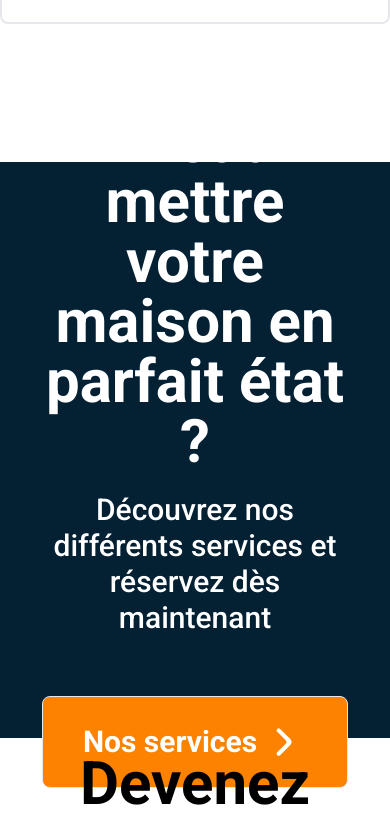
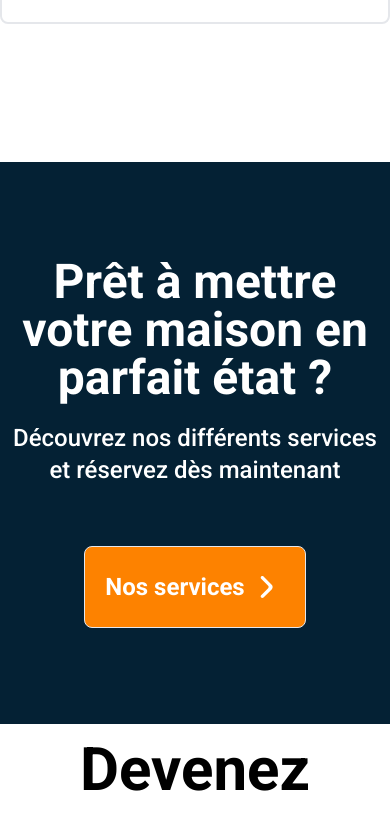
Before and after one commit to ou-sama1/HomeHelper-Frontend, a React (Vite) app: page / in a window 390 px wide. Shown: the part 2140-2955 px from the top of the page. Built offline with nearby package versions, Linux system fonts and the light colour scheme.

Commit message:
Make forclients section responsive #24

```diff
--- a/src/pages/home/components/forClients/index.jsx
+++ b/src/pages/home/components/forClients/index.jsx
@@ -2,16 +2,23 @@ import { Link } from "react-router-dom";
 import { ArrowIcon } from "../../../../components/icons";
 
 const ForClientsSection = () => {
-    return(
-        <section className="flex w-full flex-col px-10 py-24 items-center bg-secondary text-white gap-5 text-center h-144 justify-center">
-            <h1 className="text-6xl font-bold">Prêt à mettre votre maison en parfait état ?</h1>
-            <p className="text-3xl font-medium">Découvrez nos différents services et réservez dès maintenant</p>
-            <Link to="/services" className="bg-primary text-3xl mt-10 px-10 py-5 rounded-lg font-bold flex items-center justify-between border transition hover:bg-secondary">
-                Nos services
-                <ArrowIcon  color={"#FFF"} dimensions={"50px"} direction={"right"} />
-            </Link>
-        </section>
-    )
-}
+  return (
+    <section className="flex w-full flex-col items-center justify-center gap-5 bg-secondary px-2 py-24 text-center text-white md:px-10 lg:h-144">
+      <h1 className="text-5xl font-bold lg:text-6xl">
+        Prêt à mettre votre maison en parfait état ?
+      </h1>
+      <p className="text-2xl font-medium lg:text-3xl">
+        Découvrez nos différents services et réservez dès maintenant
+      </p>
+      <Link
+        to="/services"
+        className="mt-10 flex items-center justify-between rounded-lg border bg-primary px-5 py-5 text-2xl font-bold transition hover:bg-secondary md:px-10 lg:text-3xl"
+      >
+        Nos services
+        <ArrowIcon color={"#FFF"} dimensions={"40px"} direction={"right"} />
+      </Link>
+    </section>
+  );
+};
 
 export default ForClientsSection;
```
